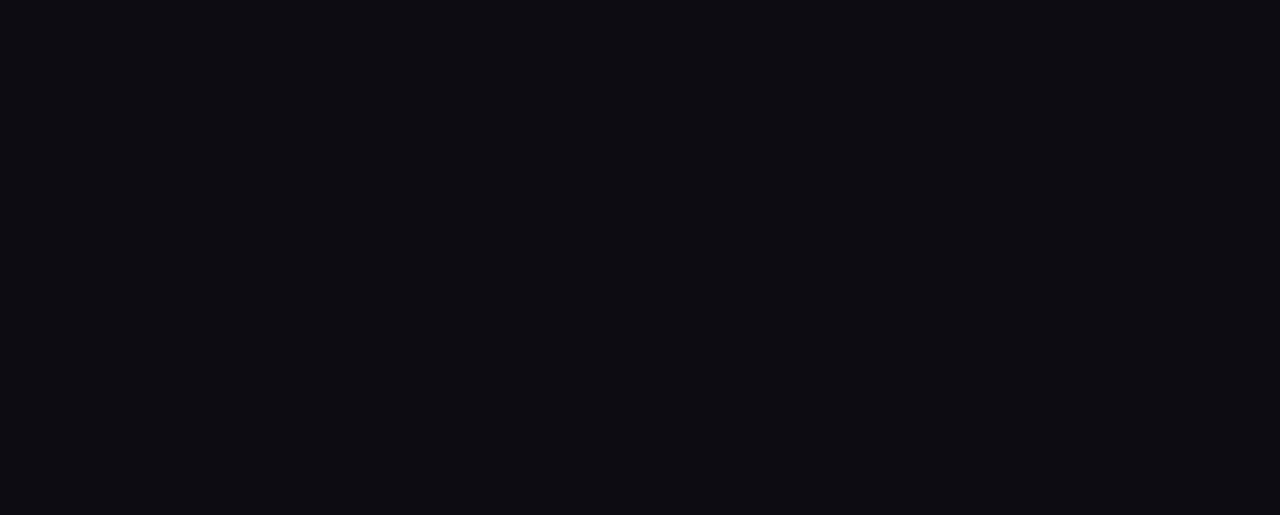
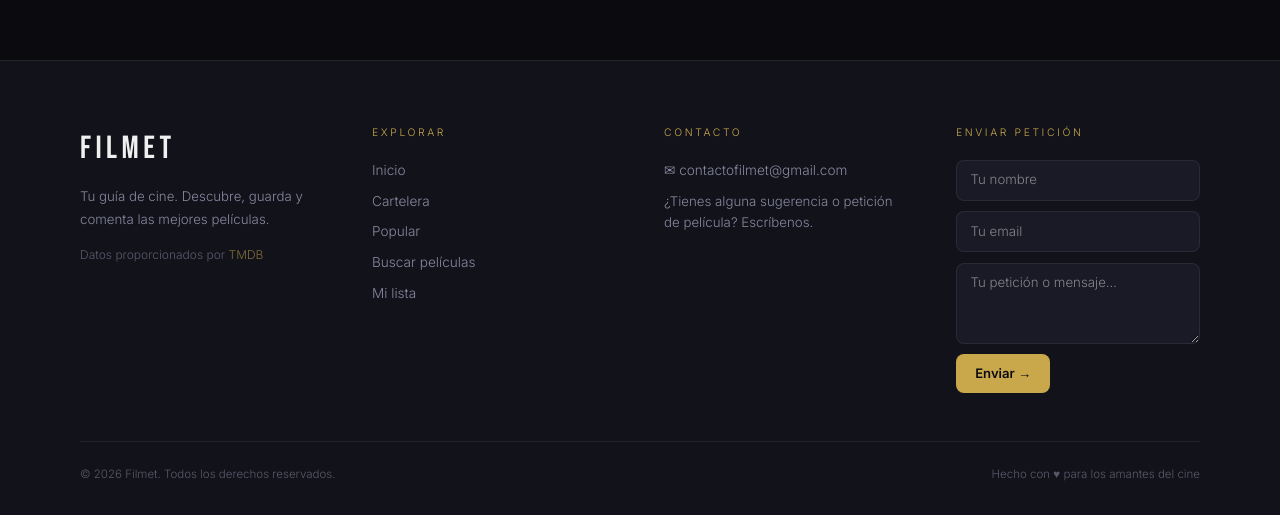
Before and after one commit to sserchG/filmet, a Next.js app: page /buscar in a window 1280 px wide. Shown: the part 836-1351 px from the top of the page. Before the commit the page ends 800 px from the top, so only its background shows below. Built offline with nearby package versions, Linux system fonts and the light colour scheme; no server answers.

Commit message:
fix: header centrado con grid 3 columnas + footer + fix rating

```diff
--- a/app/globals.css
+++ b/app/globals.css
@@ -163,5 +163,5 @@
 
 @media (max-width: 480px) {
   .header-logo { font-size: 1.1rem !important; }
-  .header-inner { padding: 0 1rem !important; }
+  .header-inner { padding: 0 1rem !important; grid-template-columns: auto 1fr !important; }
 }
--- a/app/layout.tsx
+++ b/app/layout.tsx
@@ -1,6 +1,7 @@
 import type { Metadata } from "next";
 import "./globals.css";
 import Header from "@/components/Header";
+import Footer from "@/components/Footer";
 
 export const metadata: Metadata = {
   title: {
@@ -38,6 +39,7 @@
       <body>
         <Header />
         {children}
+        <Footer />
       </body>
     </html>
   );
--- /dev/null
+++ b/components/Footer.js
@@ -0,0 +1,196 @@
+'use client'
+
+import { useState } from 'react'
+import Link from 'next/link'
+
+export default function Footer() {
+  const [form, setForm]       = useState({ nombre: '', email: '', mensaje: '' })
+  const [sent, setSent]       = useState(false)
+  const [sending, setSending] = useState(false)
+  const [error, setError]     = useState('')
+
+  async function handleSubmit(e) {
+    e.preventDefault()
+    if (!form.nombre.trim() || !form.email.trim() || !form.mensaje.trim()) {
+      setError('Por favor rellena todos los campos.')
+      return
+    }
+    setSending(true)
+    setError('')
+    // Simulación de envío (puedes conectar un servicio como Resend o Formspree)
+    await new Promise(r => setTimeout(r, 800))
+    setSent(true)
+    setSending(false)
+  }
+
+  return (
+    <footer style={{
+      background: 'var(--surface)',
+      borderTop: '1px solid var(--border)',
+      marginTop: '6rem',
+    }}>
+      <div style={{
+        maxWidth: '1200px', margin: '0 auto',
+        padding: '4rem 2.5rem 2rem',
+      }}>
+
+        {/* Top grid */}
+        <div style={{
+          display: 'grid',
+          gridTemplateColumns: 'repeat(auto-fit, minmax(220px, 1fr))',
+          gap: '3rem',
+          marginBottom: '3rem',
+        }}>
+
+          {/* Brand */}
+          <div>
+            <span className="font-display" style={{ fontSize: '2rem', color: 'var(--text)', letterSpacing: '0.14em' }}>
+              FILMET
+            </span>
+            <p style={{ marginTop: '0.75rem', fontSize: '0.83rem', color: 'var(--muted)', lineHeight: 1.7, maxWidth: '240px' }}>
+              Tu guía de cine. Descubre, guarda y comenta las mejores películas.
+            </p>
+            <p style={{ marginTop: '1rem', fontSize: '0.75rem', color: 'var(--muted)', opacity: 0.6 }}>
+              Datos proporcionados por{' '}
+              <a href="https://www.themoviedb.org" target="_blank" rel="noopener noreferrer"
+                style={{ color: 'var(--accent)', textDecoration: 'none' }}>
+                TMDB
+              </a>
+            </p>
+          </div>
+
+          {/* Nav */}
+          <div>
+            <p style={{ fontSize: '0.65rem', color: 'var(--accent)', letterSpacing: '0.25em', textTransform: 'uppercase', marginBottom: '1.2rem' }}>
+              Explorar
+            </p>
+            <div style={{ display: 'flex', flexDirection: 'column', gap: '0.65rem' }}>
+              {[
+                ['/', 'Inicio'],
+                ['/cartelera', 'Cartelera'],
+                ['/popular', 'Popular'],
+                ['/buscar', 'Buscar películas'],
+                ['/mi-lista', 'Mi lista'],
+              ].map(([href, label]) => (
+                <Link key={href} href={href} style={{
+                  textDecoration: 'none', fontSize: '0.85rem',
+                  color: 'var(--muted)', transition: 'color 0.2s',
+                }}
+                onMouseEnter={e => e.currentTarget.style.color = 'var(--text)'}
+                onMouseLeave={e => e.currentTarget.style.color = 'var(--muted)'}
+                >
+                  {label}
+                </Link>
+              ))}
+            </div>
+          </div>
+
+          {/* Contact */}
+          <div>
+            <p style={{ fontSize: '0.65rem', color: 'var(--accent)', letterSpacing: '0.25em', textTransform: 'uppercase', marginBottom: '1.2rem' }}>
+              Contacto
+            </p>
+            <div style={{ display: 'flex', flexDirection: 'column', gap: '0.65rem' }}>
+              <a href="mailto:contactofilmet@gmail.com" style={{
+                textDecoration: 'none', fontSize: '0.85rem', color: 'var(--muted)',
+                display: 'flex', alignItems: 'center', gap: '0.5rem', transition: 'color 0.2s',
+              }}
+              onMouseEnter={e => e.currentTarget.style.color = 'var(--accent)'}
+              onMouseLeave={e => e.currentTarget.style.color = 'var(--muted)'}
+              >
+                ✉ contactofilmet@gmail.com
+              </a>
+              <p style={{ fontSize: '0.83rem', color: 'var(--muted)', lineHeight: 1.6 }}>
+                ¿Tienes alguna sugerencia o petición de película? Escríbenos.
+              </p>
+            </div>
+          </div>
+
+          {/* Formulario de peticiones */}
+          <div>
+            <p style={{ fontSize: '0.65rem', color: 'var(--accent)', letterSpacing: '0.25em', textTransform: 'uppercase', marginBottom: '1.2rem' }}>
+              Enviar petición
+            </p>
+
+            {sent ? (
+              <div style={{
+                background: 'rgba(92,224,122,0.08)',
+                border: '1px solid rgba(92,224,122,0.3)',
+                borderRadius: '10px', padding: '1rem',
+                fontSize: '0.85rem', color: '#5ce07a', lineHeight: 1.6,
+              }}>
+                ✓ ¡Mensaje enviado! Te responderemos pronto.
+              </div>
+            ) : (
+              <form onSubmit={handleSubmit} style={{ display: 'flex', flexDirection: 'column', gap: '0.65rem' }}>
+                <input
+                  type="text"
+                  placeholder="Tu nombre"
+                  value={form.nombre}
+                  onChange={e => setForm(f => ({ ...f, nombre: e.target.value }))}
+                  style={inputStyle}
+                />
+                <input
+                  type="email"
+                  placeholder="Tu email"
+                  value={form.email}
+                  onChange={e => setForm(f => ({ ...f, email: e.target.value }))}
+                  style={inputStyle}
+                />
+                <textarea
+                  placeholder="Tu petición o mensaje..."
+                  value={form.mensaje}
+                  onChange={e => setForm(f => ({ ...f, mensaje: e.target.value }))}
+                  rows={3}
+                  style={{ ...inputStyle, resize: 'vertical', fontFamily: 'inherit' }}
+                />
+                {error && (
+                  <p style={{ color: '#e05c5c', fontSize: '0.78rem' }}>⚠ {error}</p>
+                )}
+                <button type="submit" disabled={sending} style={{
+                  background: 'var(--accent)', color: 'var(--bg)',
+                  border: 'none', borderRadius: '8px',
+                  padding: '0.6rem 1.2rem',
+                  fontSize: '0.82rem', fontWeight: 600,
+                  cursor: sending ? 'not-allowed' : 'pointer',
+                  opacity: sending ? 0.7 : 1,
+                  transition: 'opacity 0.2s',
+                  alignSelf: 'flex-start',
+                }}>
+                  {sending ? 'Enviando...' : 'Enviar →'}
+                </button>
+              </form>
+            )}
+          </div>
+        </div>
+
+        {/* Bottom bar */}
+        <div style={{
+          borderTop: '1px solid var(--border)',
+          paddingTop: '1.5rem',
+          display: 'flex', justifyContent: 'space-between', alignItems: 'center',
+          flexWrap: 'wrap', gap: '0.5rem',
+        }}>
+          <p style={{ fontSize: '0.72rem', color: 'var(--muted)', opacity: 0.6 }}>
+            © {new Date().getFullYear()} Filmet. Todos los derechos reservados.
+          </p>
+          <p style={{ fontSize: '0.72rem', color: 'var(--muted)', opacity: 0.6 }}>
+            Hecho con ♥ para los amantes del cine
+          </p>
+        </div>
+      </div>
+    </footer>
+  )
+}
+
+const inputStyle = {
+  width: '100%',
+  background: 'var(--surface2)',
+  border: '1px solid var(--border)',
+  borderRadius: '8px',
+  padding: '0.6rem 0.85rem',
+  color: 'var(--text)',
+  fontSize: '0.83rem',
+  outline: 'none',
+  boxSizing: 'border-box',
+}
--- a/components/Header.js
+++ b/components/Header.js
@@ -203,9 +203,9 @@
     <header className="header-inner" style={{
       padding: '0 2.5rem',
       height: '64px',
-      display: 'flex',
+      display: 'grid',
+      gridTemplateColumns: '1fr auto 1fr',
       alignItems: 'center',
-      justifyContent: 'space-between',
       position: 'fixed',
       top: 0, left: 0, right: 0,
       background: 'rgba(10,10,15,0.88)',
@@ -213,14 +213,14 @@
       borderBottom: '1px solid var(--border)',
       zIndex: 100,
     }}>
-      {/* Logo */}
+      {/* Logo — columna izquierda */}
       <Link href="/" style={{ textDecoration: 'none' }}>
         <span className="font-display header-logo" style={{ fontSize: '1.4rem', color: 'var(--text)', letterSpacing: '0.14em' }}>
           FILMET
         </span>
       </Link>
 
-      {/* Nav links — hidden on mobile */}
+      {/* Nav links — columna central, siempre centrada */}
       <nav className="nav-links" style={{ display: 'flex', gap: '0.1rem', alignItems: 'center' }}>
         {navLinks.map(([href, label]) => {
           const isActive = pathname === href
@@ -241,8 +241,8 @@
         })}
       </nav>
 
-      {/* Right side — always visible */}
-      <div style={{ display: 'flex', alignItems: 'center', gap: '0.5rem' }}>
+      {/* Right side — columna derecha, alineada a la derecha */}
+      <div style={{ display: 'flex', alignItems: 'center', gap: '0.5rem', justifyContent: 'flex-end' }}>
 
         {/* Search bar pill */}
         <button
--- a/components/MovieActions.js
+++ b/components/MovieActions.js
@@ -96,7 +96,7 @@
     const { error } = await supabase.from('user_movies').upsert({
       user_id: user.id, movie_id: movie.id,
       status: status || 'watched', rating: stars,
-    })
+    }, { onConflict: 'user_id,movie_id' })
     if (error) {
       setFeedback('Error al guardar la puntuación.')
     } else {
```
